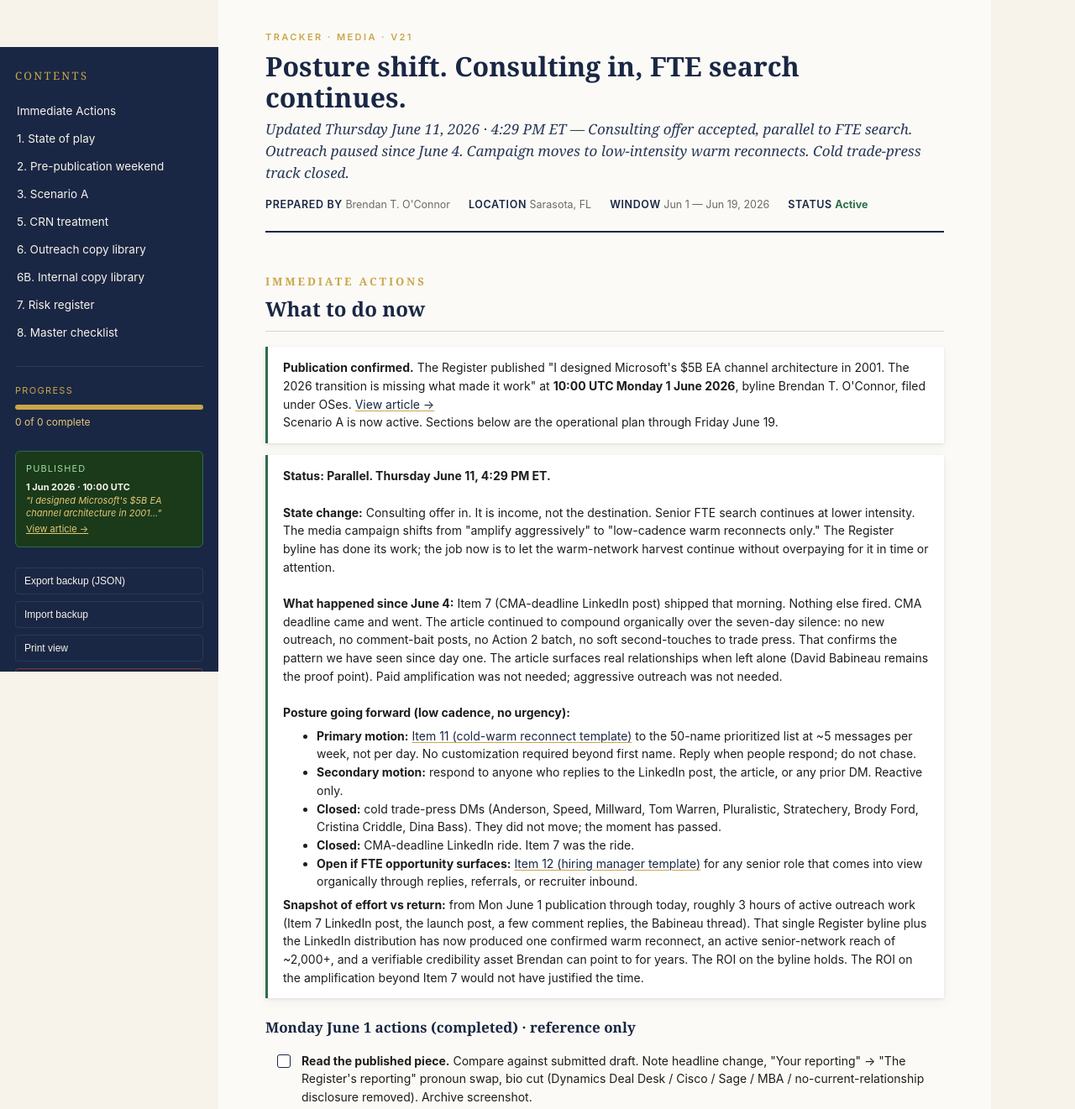
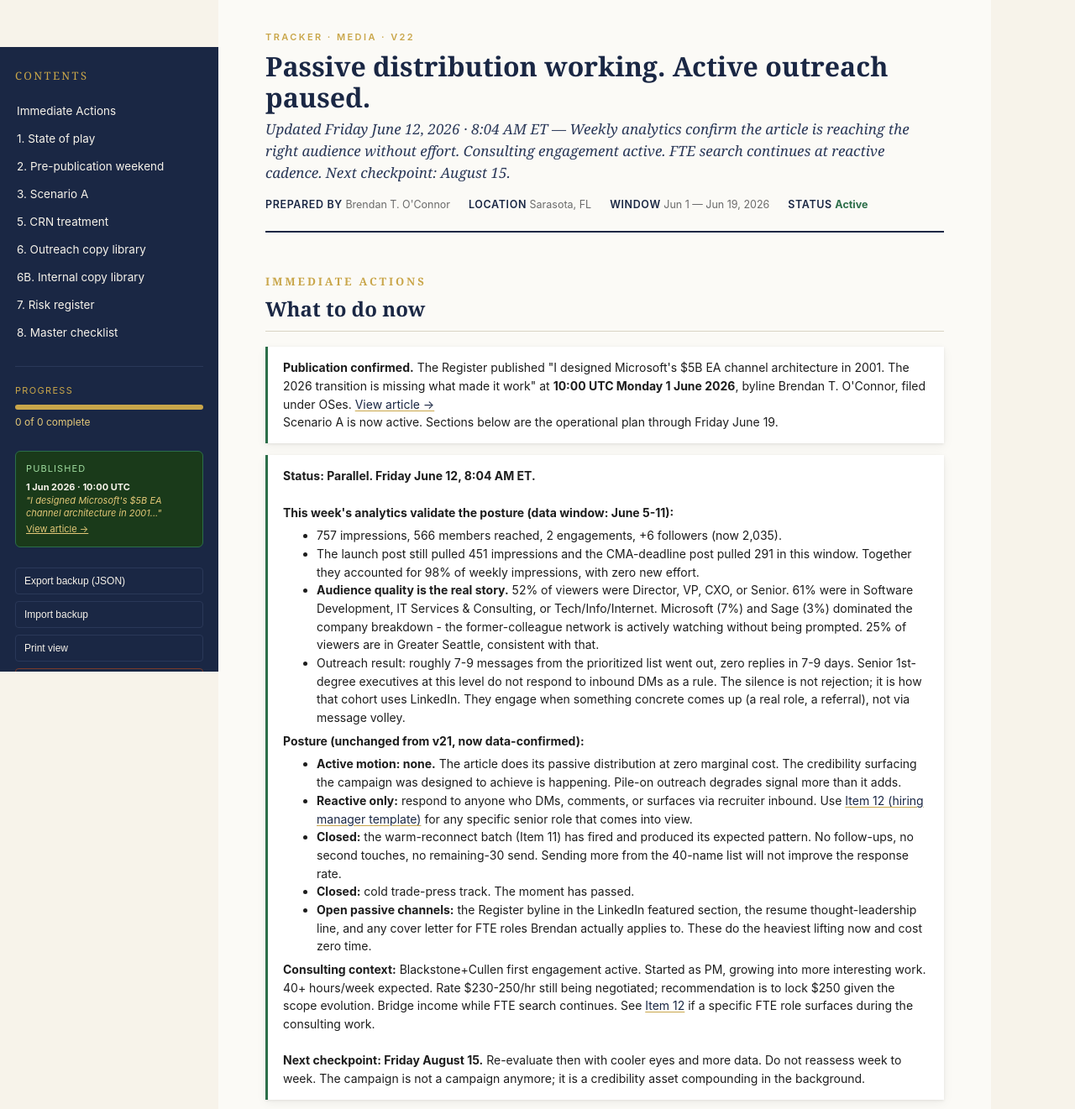
Before and after one commit to brendanterence-pandoc/brendoslife-site, a website: page public/media.html in a window 1280 px wide. Shown: the top 1321 px of the page at 84% size. Drawn offline with Linux system fonts and the light colour scheme.

Commit message:
Friday Jun 12 8:04 AM ET: v22 analytics-validated posture (757 imp, right audience), checkpoint Aug 15: public/media.html

```diff
--- a/public/media.html
+++ b/public/media.html
@@ -547,9 +547,9 @@ main label a:hover, main p a:hover, main li a:hover, main .task label a:hover, m
 <main>
 
 <header class="doc-header">
-  <div class="eyebrow">Tracker &middot; Media &middot; v21</div>
-  <h1>Posture shift. Consulting in, FTE search continues.</h1>
-  <div class="subtitle">Updated Thursday June 11, 2026 &middot; 4:29 PM ET &mdash; Consulting offer accepted, parallel to FTE search. Outreach paused since June 4. Campaign moves to low-intensity warm reconnects. Cold trade-press track closed.</div>
+  <div class="eyebrow">Tracker &middot; Media &middot; v22</div>
+  <h1>Passive distribution working. Active outreach paused.</h1>
+  <div class="subtitle">Updated Friday June 12, 2026 &middot; 8:04 AM ET &mdash; Weekly analytics confirm the article is reaching the right audience without effort. Consulting engagement active. FTE search continues at reactive cadence. Next checkpoint: August 15.</div>
   <div class="meta">
     <span><strong>PREPARED BY</strong> Brendan T. O'Connor</span>
     <span><strong>LOCATION</strong> Sarasota, FL</span>
@@ -569,18 +569,24 @@ main label a:hover, main p a:hover, main li a:hover, main .task label a:hover, m
   </div>
 
   <div class="callout immediate" style="border-left-color:var(--green);">
-    <strong>Status: Parallel. Thursday June 11, 4:29 PM ET.</strong><br><br>
-    <strong>State change:</strong> Consulting offer in. It is income, not the destination. Senior FTE search continues at lower intensity. The media campaign shifts from "amplify aggressively" to "low-cadence warm reconnects only." The Register byline has done its work; the job now is to let the warm-network harvest continue without overpaying for it in time or attention.<br><br>
-    <strong>What happened since June 4:</strong> Item 7 (CMA-deadline LinkedIn post) shipped that morning. Nothing else fired. CMA deadline came and went. The article continued to compound organically over the seven-day silence: no new outreach, no comment-bait posts, no Action 2 batch, no soft second-touches to trade press. That confirms the pattern we have seen since day one. The article surfaces real relationships when left alone (David Babineau remains the proof point). Paid amplification was not needed; aggressive outreach was not needed.<br><br>
-    <strong>Posture going forward (low cadence, no urgency):</strong>
+    <strong>Status: Parallel. Friday June 12, 8:04 AM ET.</strong><br><br>
+    <strong>This week's analytics validate the posture (data window: June 5-11):</strong>
     <ul style="margin-top:6px;margin-bottom:6px;">
-      <li><strong>Primary motion:</strong> <a href="#item-11">Item 11 (cold-warm reconnect template)</a> to the 50-name prioritized list at ~5 messages per week, not per day. No customization required beyond first name. Reply when people respond; do not chase.</li>
-      <li><strong>Secondary motion:</strong> respond to anyone who replies to the LinkedIn post, the article, or any prior DM. Reactive only.</li>
-      <li><strong>Closed:</strong> cold trade-press DMs (Anderson, Speed, Millward, Tom Warren, Pluralistic, Stratechery, Brody Ford, Cristina Criddle, Dina Bass). They did not move; the moment has passed.</li>
-      <li><strong>Closed:</strong> CMA-deadline LinkedIn ride. Item 7 was the ride.</li>
-      <li><strong>Open if FTE opportunity surfaces:</strong> <a href="#item-12">Item 12 (hiring manager template)</a> for any senior role that comes into view organically through replies, referrals, or recruiter inbound.</li>
+      <li>757 impressions, 566 members reached, 2 engagements, +6 followers (now 2,035).</li>
+      <li>The launch post still pulled 451 impressions and the CMA-deadline post pulled 291 in this window. Together they accounted for 98% of weekly impressions, with zero new effort.</li>
+      <li><strong>Audience quality is the real story.</strong> 52% of viewers were Director, VP, CXO, or Senior. 61% were in Software Development, IT Services & Consulting, or Tech/Info/Internet. Microsoft (7%) and Sage (3%) dominated the company breakdown - the former-colleague network is actively watching without being prompted. 25% of viewers are in Greater Seattle, consistent with that.</li>
+      <li>Outreach result: roughly 7-9 messages from the prioritized list went out, zero replies in 7-9 days. Senior 1st-degree executives at this level do not respond to inbound DMs as a rule. The silence is not rejection; it is how that cohort uses LinkedIn. They engage when something concrete comes up (a real role, a referral), not via message volley.</li>
     </ul>
-    <strong>Snapshot of effort vs return:</strong> from Mon June 1 publication through today, roughly 3 hours of active outreach work (Item 7 LinkedIn post, the launch post, a few comment replies, the Babineau thread). That single Register byline plus the LinkedIn distribution has now produced one confirmed warm reconnect, an active senior-network reach of ~2,000+, and a verifiable credibility asset Brendan can point to for years. The ROI on the byline holds. The ROI on the amplification beyond Item 7 would not have justified the time.
+    <strong>Posture (unchanged from v21, now data-confirmed):</strong>
+    <ul style="margin-top:6px;margin-bottom:6px;">
+      <li><strong>Active motion: none.</strong> The article does its passive distribution at zero marginal cost. The credibility surfacing the campaign was designed to achieve is happening. Pile-on outreach degrades signal more than it adds.</li>
+      <li><strong>Reactive only:</strong> respond to anyone who DMs, comments, or surfaces via recruiter inbound. Use <a href="#item-12">Item 12 (hiring manager template)</a> for any specific senior role that comes into view.</li>
+      <li><strong>Closed:</strong> the warm-reconnect batch (Item 11) has fired and produced its expected pattern. No follow-ups, no second touches, no remaining-30 send. Sending more from the 40-name list will not improve the response rate.</li>
+      <li><strong>Closed:</strong> cold trade-press track. The moment has passed.</li>
+      <li><strong>Open passive channels:</strong> the Register byline in the LinkedIn featured section, the resume thought-leadership line, and any cover letter for FTE roles Brendan actually applies to. These do the heaviest lifting now and cost zero time.</li>
+    </ul>
+    <strong>Consulting context:</strong> Blackstone+Cullen first engagement active. Started as PM, growing into more interesting work. 40+ hours/week expected. Rate $230-250/hr still being negotiated; recommendation is to lock $250 given the scope evolution. Bridge income while FTE search continues. See <a href="#item-12">Item 12</a> if a specific FTE role surfaces during the consulting work.<br><br>
+    <strong>Next checkpoint: Friday August 15.</strong> Re-evaluate then with cooler eyes and more data. Do not reassess week to week. The campaign is not a campaign anymore; it is a credibility asset compounding in the background.
   </div>
 
   <h4>Monday June 1 actions (completed) &middot; reference only</h4>
```
